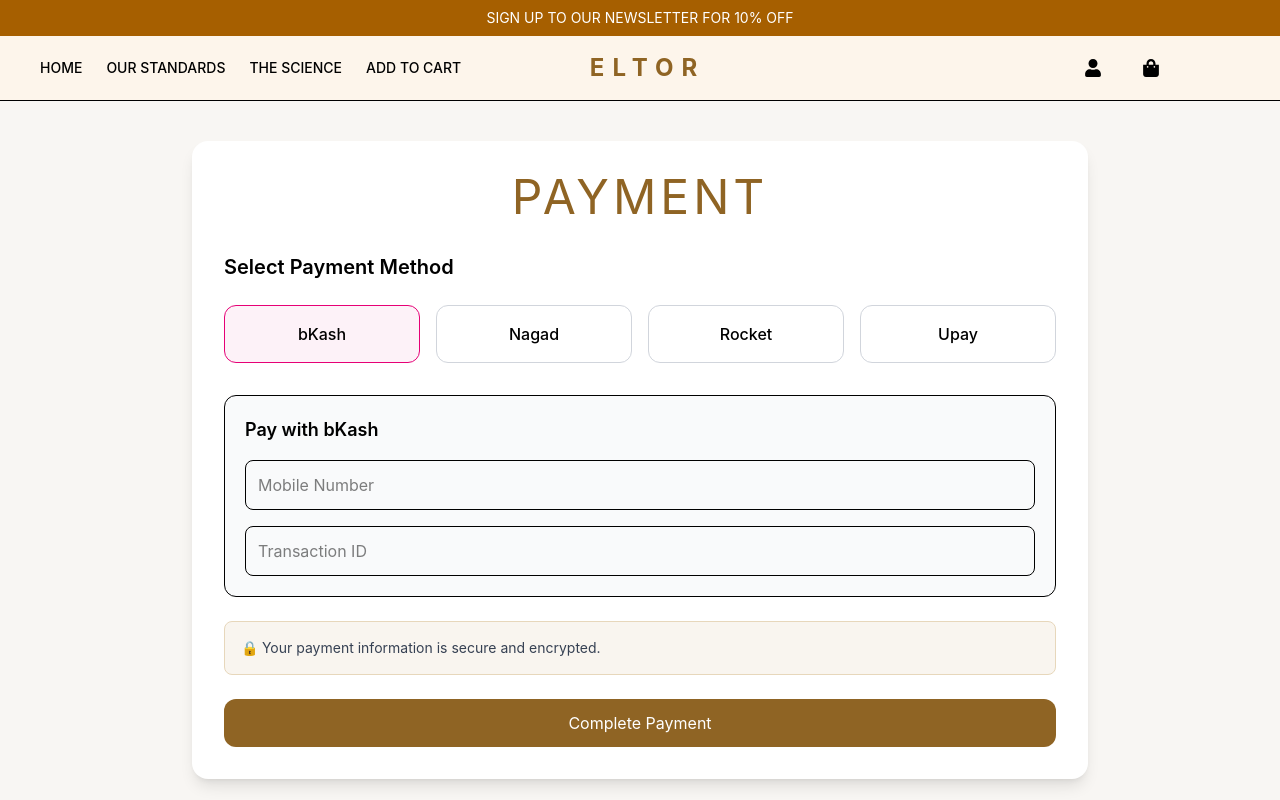
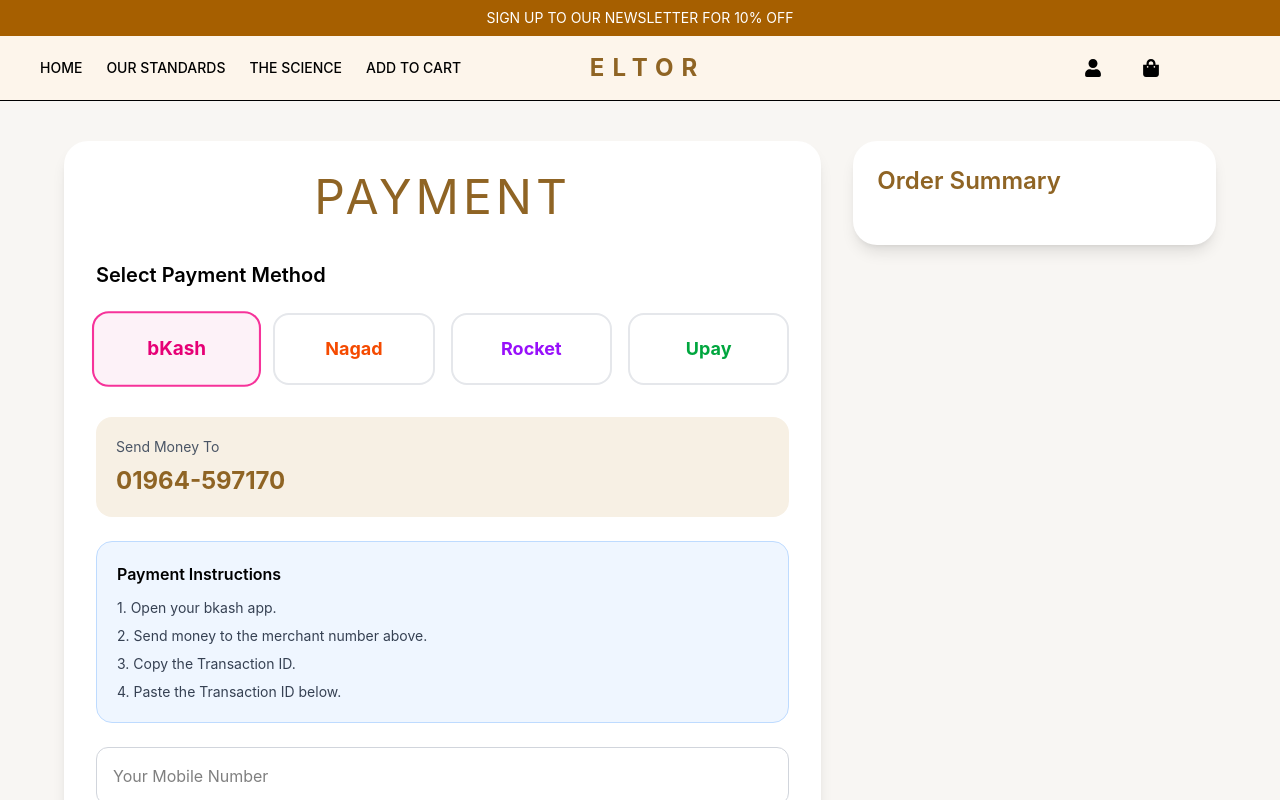
Before and after one commit to themehubify-commits/eltor, a React (Vite) app: page /payment in a window 1280 px wide. Shown: the top 800 px of the page. Built offline with nearby package versions, Linux system fonts and the light colour scheme.

Commit message:
new Update

```diff
--- a/src/pages/Cart.jsx
+++ b/src/pages/Cart.jsx
@@ -1,121 +1,140 @@
-import React, { useState } from "react";
+import React from "react";
 import { useNavigate } from "react-router-dom";
 
 function Cart() {
   const navigate = useNavigate();
 
-  const storedCart = JSON.parse(localStorage.getItem("cart"));
+  const cart = JSON.parse(localStorage.getItem("cart"));
 
-  const [quantity, setQuantity] = useState(
-    storedCart?.quantity || 1
-  );
+  if (!cart) {
+    return (
+      <div className="min-h-screen flex items-center justify-center bg-[#f8f6f3] px-4">
+        <div className="bg-white p-8 rounded-3xl shadow-lg text-center max-w-md w-full">
+          <h1 className="text-2xl font-bold mb-4 text-[#8f6424]">
+            Your Cart is Empty
+          </h1>
 
-  if (!storedCart) {
-    return (
-      <div className="min-h-screen flex items-center justify-center">
-        <h1 className="text-2xl font-bold">Your Cart Is Empty</h1>
+          <p className="text-gray-500 mb-6">
+            Looks like you haven't added anything yet.
+          </p>
+
+          <button
+            onClick={() => navigate("/")}
+            className="bg-[#8f6424] text-white px-6 py-3 rounded-xl hover:opacity-90 transition"
+          >
+            Continue Shopping
+          </button>
+        </div>
       </div>
     );
   }
 
-  const total = storedCart.price * quantity;
+  const subtotal = cart.price * cart.quantity;
+  const shipping = 0;
+  const total = subtotal + shipping;
 
-  const increaseQty = () => {
-    setQuantity(quantity + 1);
-  };
-
-  const decreaseQty = () => {
-    if (quantity > 1) {
-      setQuantity(quantity - 1);
-    }
-  };
-
-  const removeCart = () => {
+  const removeItem = () => {
     localStorage.removeItem("cart");
-    window.location.reload();
+    navigate("/");
   };
 
   return (
-    <div className="bg-[#fafafa] min-h-screen px-4 py-8">
-      <div className="max-w-4xl mx-auto">
+    <div className="min-h-screen bg-[#f8f6f3] py-10 px-4">
+      <div className="max-w-5xl mx-auto">
 
-        <h1 className="text-3xl font-bold text-center mb-8">
+        <h1 className="text-3xl md:text-4xl font-bold text-center text-[#8f6424] mb-10">
           Shopping Cart
         </h1>
 
-        <div className="bg-white rounded-2xl shadow-lg p-5 md:p-8">
+        <div className="grid grid-cols-1 lg:grid-cols-3 gap-8">
 
-          <div className="flex flex-col md:flex-row gap-6 items-center">
+          {/* Product Card */}
+          <div className="lg:col-span-2 bg-white rounded-3xl shadow-lg p-6">
 
-            <img
-              src={storedCart.image}
-              alt={storedCart.name}
-              className="w-40 h-40 object-cover rounded-xl"
-            />
+            <div className="flex flex-col sm:flex-row gap-6 items-center">
 
-            <div className="flex-1 text-center md:text-left">
+              <img
+                src={cart.image}
+                alt={cart.name}
+                className="w-40 h-40 object-cover rounded-2xl"
+              />
 
-              <h2 className="text-2xl font-semibold">
-                {storedCart.name}
-              </h2>
+              <div className="flex-1 text-center sm:text-left">
 
-              <p className="text-gray-600 mt-2">
-                Price: ${storedCart.price}
-              </p>
+                <h2 className="text-2xl font-semibold mb-2">
+                  {cart.name}
+                </h2>
 
-              <div className="flex justify-center md:justify-start items-center gap-3 mt-5">
+                <p className="text-gray-500 mb-2">
+                  Premium Skincare Product
+                </p>
 
-                <button
-                  onClick={decreaseQty}
-                  className="w-10 h-10 border rounded-lg text-xl"
-                >
-                  -
-                </button>
+                <p className="text-lg font-semibold text-[#8f6424]">
+                  ${cart.price}
+                </p>
 
-                <span className="text-lg font-semibold">
-                  {quantity}
-                </span>
+                <div className="mt-4 inline-block bg-[#F7F0E4] px-4 py-2 rounded-full">
+                  Quantity: {cart.quantity}
+                </div>
+              </div>
+            </div>
 
-                <button
-                  onClick={increaseQty}
-                  className="w-10 h-10 border rounded-lg text-xl"
-                >
-                  +
-                </button>
+            <button
+              onClick={removeItem}
+              className="mt-6 border border-red-500 text-red-500 px-5 py-2 rounded-xl hover:bg-red-500 hover:text-white transition"
+            >
+              Remove Item
+            </button>
+          </div>
 
+          {/* Order Summary */}
+          <div className="bg-white rounded-3xl shadow-lg p-6 h-fit">
+
+            <h2 className="text-2xl font-semibold text-[#8f6424] mb-6">
+              Order Summary
+            </h2>
+
+            <div className="space-y-4">
+
+              <div className="flex justify-between text-gray-600">
+                <span>Subtotal</span>
+                <span>${subtotal}</span>
               </div>
 
-            </div>
-          </div>
+              <div className="flex justify-between text-gray-600">
+                <span>Shipping</span>
+                <span>Free</span>
+              </div>
 
-          <div className="border-t mt-8 pt-6">
+              <hr />
 
-            <div className="flex justify-between mb-3">
-              <span>Subtotal</span>
-              <span>${total}</span>
-            </div>
+              <div className="flex justify-between text-xl font-bold text-[#8f6424]">
+                <span>Total</span>
+                <span>${total}</span>
+              </div>
 
-            <div className="flex justify-between font-bold text-lg">
-              <span>Total</span>
-              <span>${total}</span>
             </div>
 
             <button
               onClick={() => navigate("/checkout")}
-              className="w-full bg-black text-white py-3 rounded-xl mt-6 hover:opacity-90 transition"
+              className="w-full mt-8 bg-black text-white py-4 rounded-xl hover:opacity-90 transition"
             >
               Proceed To Checkout
             </button>
 
             <button
-              onClick={removeCart}
-              className="w-full border border-red-500 text-red-500 py-3 rounded-xl mt-3 hover:bg-red-500 hover:text-white transition"
+              onClick={() => navigate("/")}
+              className="w-full mt-4 border border-[#8f6424] text-[#8f6424] py-4 rounded-xl hover:bg-[#8f6424] hover:text-white transition"
             >
-              Remove Item
+              Continue Shopping
             </button>
 
+            <div className="mt-6 text-sm text-gray-500 text-center">
+              🔒 Secure Checkout <br />
+              🚚 Free Shipping Available
+            </div>
+
           </div>
-
         </div>
       </div>
     </div>
--- a/src/pages/Payment.jsx
+++ b/src/pages/Payment.jsx
@@ -3,100 +3,233 @@
 
 function Payment() {
   const navigate = useNavigate();
+
+  const cart = JSON.parse(localStorage.getItem("cart"));
+
+  const total = cart
+    ? cart.price * cart.quantity
+    : 0;
+
   const [method, setMethod] = useState("bkash");
+  const [mobile, setMobile] = useState("");
+  const [trxId, setTrxId] = useState("");
+
+  const merchantNumbers = {
+    bkash: "01964-597170",
+    nagad: "01964-597170",
+    rocket: "01964-597170",
+    upay: "01964-597170",
+  };
+
+  const handlePayment = () => {
+    if (!mobile.trim()) {
+      alert("Please enter your mobile number");
+      return;
+    }
+
+    if (!trxId.trim()) {
+      alert("Please enter transaction ID");
+      return;
+    }
+
+    navigate("/success");
+  };
 
   return (
     <div className="min-h-screen bg-[#f8f6f3] py-10 px-4">
-      <div className="max-w-4xl mx-auto bg-white rounded-2xl shadow-lg p-6 md:p-8">
-        <h1 className="text-3xl md:text-5xl text-center text-[#8f6424] tracking-[4px] mb-8">
+      <div className="max-w-6xl mx-auto grid grid-cols-1 lg:grid-cols-3 gap-8">
+
+        {/* Payment Section */}
+        <div className="lg:col-span-2 bg-white rounded-3xl shadow-lg p-6 md:p-8">
+
+          <h1 className="text-3xl md:text-5xl text-center text-[#8f6424] tracking-[4px] mb-10">
             PAYMENT
           </h1>
 
-        <h2 className="text-xl font-semibold mb-6">Select Payment Method</h2>
+          <h2 className="text-xl font-semibold mb-6">
+            Select Payment Method
+          </h2>
 
-        {/* Payment Methods */}
           <div className="grid grid-cols-2 md:grid-cols-4 gap-4 mb-8">
+
             <button
               onClick={() => setMethod("bkash")}
-            className={`border rounded-xl p-4 font-medium transition cursor-pointer ${
+              className={`border-2 rounded-2xl p-5 transition-all ${
                 method === "bkash"
-                ? "border-pink-600 bg-pink-50"
-                : "border-gray-300"
+                  ? "border-pink-500 bg-pink-50 scale-105"
+                  : "border-gray-200 hover:border-pink-400"
               }`}
             >
+              <h3 className="font-bold text-pink-600 text-lg">
                 bKash
+              </h3>
             </button>
 
             <button
               onClick={() => setMethod("nagad")}
-            className={`border rounded-xl p-4 font-medium transition cursor-pointer ${
+              className={`border-2 rounded-2xl p-5 transition-all ${
                 method === "nagad"
-                ? "border-orange-500 bg-orange-50"
-                : "border-gray-300"
+                  ? "border-orange-500 bg-orange-50 scale-105"
+                  : "border-gray-200 hover:border-orange-400"
               }`}
             >
+              <h3 className="font-bold text-orange-600 text-lg">
                 Nagad
+              </h3>
             </button>
 
             <button
               onClick={() => setMethod("rocket")}
-            className={`border rounded-xl p-4 font-medium transition cursor-pointer ${
+              className={`border-2 rounded-2xl p-5 transition-all ${
                 method === "rocket"
-                ? "border-purple-600 bg-purple-50"
-                : "border-gray-300"
+                  ? "border-purple-500 bg-purple-50 scale-105"
+                  : "border-gray-200 hover:border-purple-400"
               }`}
             >
+              <h3 className="font-bold text-purple-600 text-lg">
                 Rocket
+              </h3>
             </button>
 
             <button
               onClick={() => setMethod("upay")}
-            className={`border rounded-xl p-4 font-medium transition cursor-pointer ${
+              className={`border-2 rounded-2xl p-5 transition-all ${
                 method === "upay"
-                ? "border-green-600 bg-green-50"
-                : "border-gray-300"
+                  ? "border-green-500 bg-green-50 scale-105"
+                  : "border-gray-200 hover:border-green-400"
               }`}
             >
+              <h3 className="font-bold text-green-600 text-lg">
                 Upay
+              </h3>
             </button>
           </div>
 
-        {/* Payment Info */}
-        <div className="border rounded-xl p-5 bg-gray-50">
-          <h3 className="font-semibold text-lg mb-4">
-            {method === "bkash" && "Pay with bKash"}
-            {method === "nagad" && "Pay with Nagad"}
-            {method === "rocket" && "Pay with Rocket"}
-            {method === "upay" && "Pay with Upay"}
+          {/* Merchant Number */}
+          <div className="bg-[#F7F0E4] rounded-2xl p-5 mb-6">
+            <p className="text-sm text-gray-600 mb-2">
+              Send Money To
+            </p>
+
+            <h2 className="text-2xl font-bold text-[#8f6424]">
+              {merchantNumbers[method]}
+            </h2>
+          </div>
+
+          {/* Instructions */}
+          <div className="bg-blue-50 border border-blue-200 rounded-2xl p-5 mb-6">
+            <h3 className="font-semibold mb-3">
+              Payment Instructions
             </h3>
 
+            <ul className="space-y-2 text-sm text-gray-700">
+              <li>
+                1. Open your {method} app.
+              </li>
+
+              <li>
+                2. Send money to the merchant number above.
+              </li>
+
+              <li>
+                3. Copy the Transaction ID.
+              </li>
+
+              <li>
+                4. Paste the Transaction ID below.
+              </li>
+            </ul>
+          </div>
+
+          {/* Inputs */}
+          <div className="space-y-5">
             <input
               type="text"
-            placeholder="Mobile Number"
-            className="w-full border p-3 rounded-lg mb-4 outline-none"
+              placeholder="Your Mobile Number"
+              value={mobile}
+              onChange={(e) =>
+                setMobile(e.target.value)
+              }
+              className="w-full border border-gray-300 rounded-xl p-4 outline-none focus:border-[#8f6424]"
             />
 
             <input
               type="text"
               placeholder="Transaction ID"
-            className="w-full border p-3 rounded-lg outline-none"
+              value={trxId}
+              onChange={(e) =>
+                setTrxId(e.target.value)
+              }
+              className="w-full border border-gray-300 rounded-xl p-4 outline-none focus:border-[#8f6424]"
             />
           </div>
 
-        {/* Security Message */}
-        <div className="mt-6 bg-[#f9f5ef] border border-[#e7d7bb] p-4 rounded-lg">
-          <p className="text-sm text-gray-700">
-            🔒 Your payment information is secure and encrypted.
+          {/* Security */}
+          <div className="mt-6 bg-green-50 border border-green-300 rounded-xl p-4">
+            <p className="text-sm text-green-700">
+              🔒 Secure payment with SSL encryption.
             </p>
           </div>
 
-        {/* Complete Payment Button */}
+          {/* Button */}
           <button
-          onClick={() => navigate("/success")}
-          className="w-full mt-6 bg-[#8f6424] text-white py-3 rounded-xl hover:opacity-90 transition"
+            onClick={handlePayment}
+            className="w-full mt-8 bg-[#8f6424] text-white py-4 rounded-xl hover:opacity-90 transition font-medium text-lg"
           >
             Complete Payment
           </button>
+        </div>
+
+        {/* Order Summary */}
+        <div className="bg-white rounded-3xl shadow-lg p-6 h-fit">
+
+          <h2 className="text-2xl font-semibold text-[#8f6424] mb-6">
+            Order Summary
+          </h2>
+
+          {cart && (
+            <>
+              <div className="flex items-center gap-4 mb-6">
+                <img
+                  src={cart.image}
+                  alt={cart.name}
+                  className="w-20 h-20 object-cover rounded-xl"
+                />
+
+                <div>
+                  <h3 className="font-semibold">
+                    {cart.name}
+                  </h3>
+
+                  <p className="text-gray-500">
+                    Qty: {cart.quantity}
+                  </p>
+
+                  <p className="text-gray-500">
+                    ${cart.price}
+                  </p>
+                </div>
+              </div>
+
+              <hr className="mb-5" />
+
+              <div className="flex justify-between mb-3">
+                <span>Subtotal</span>
+                <span>${total}</span>
+              </div>
+
+              <div className="flex justify-between mb-3">
+                <span>Shipping</span>
+                <span>0.99</span>
+              </div>
+
+              <div className="flex justify-between font-bold text-xl text-[#8f6424]">
+                <span>Total</span>
+                <span>${.99+total}</span>
+              </div>
+            </>
+          )}
+        </div>
       </div>
     </div>
   );
```
Also changed, not shown: src/components/Navber.jsx (+3 -8 lines), src/pages/OurStandards.jsx (line endings or trailing spaces). Lines whose indentation alone changed are shown as unchanged.
